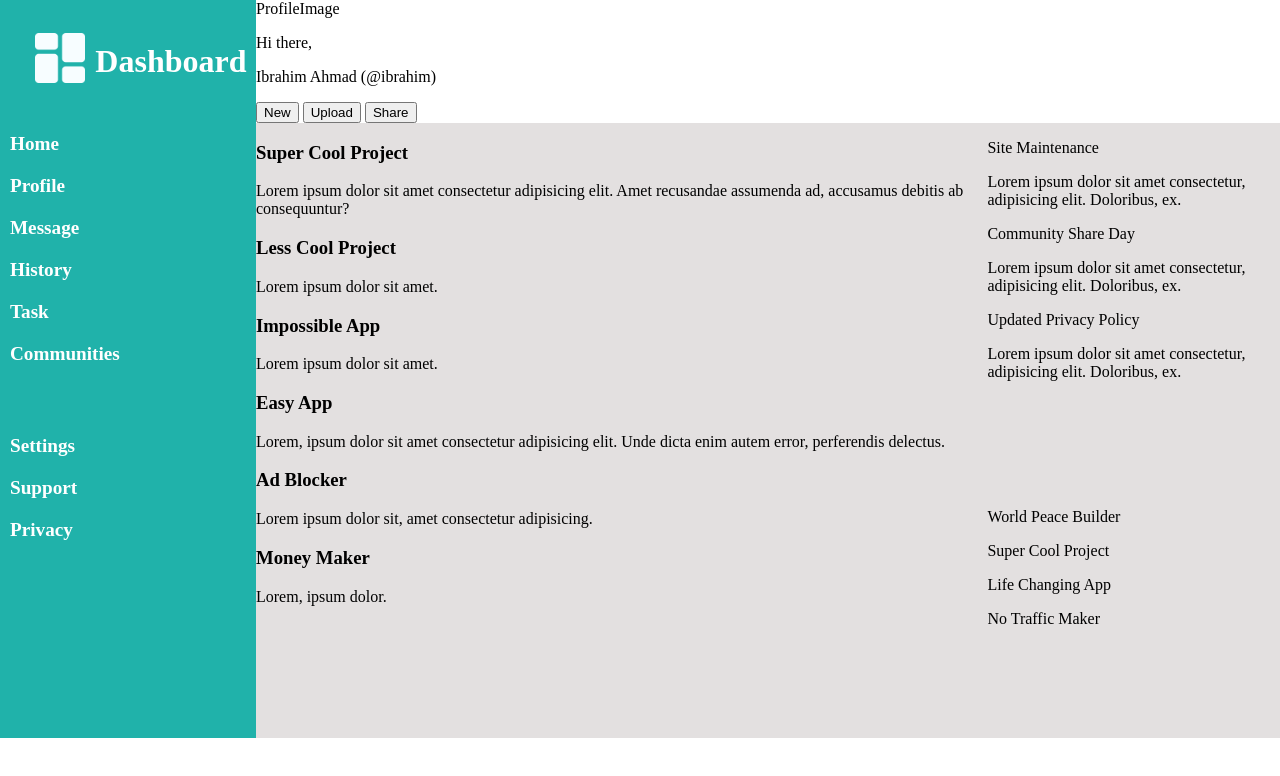
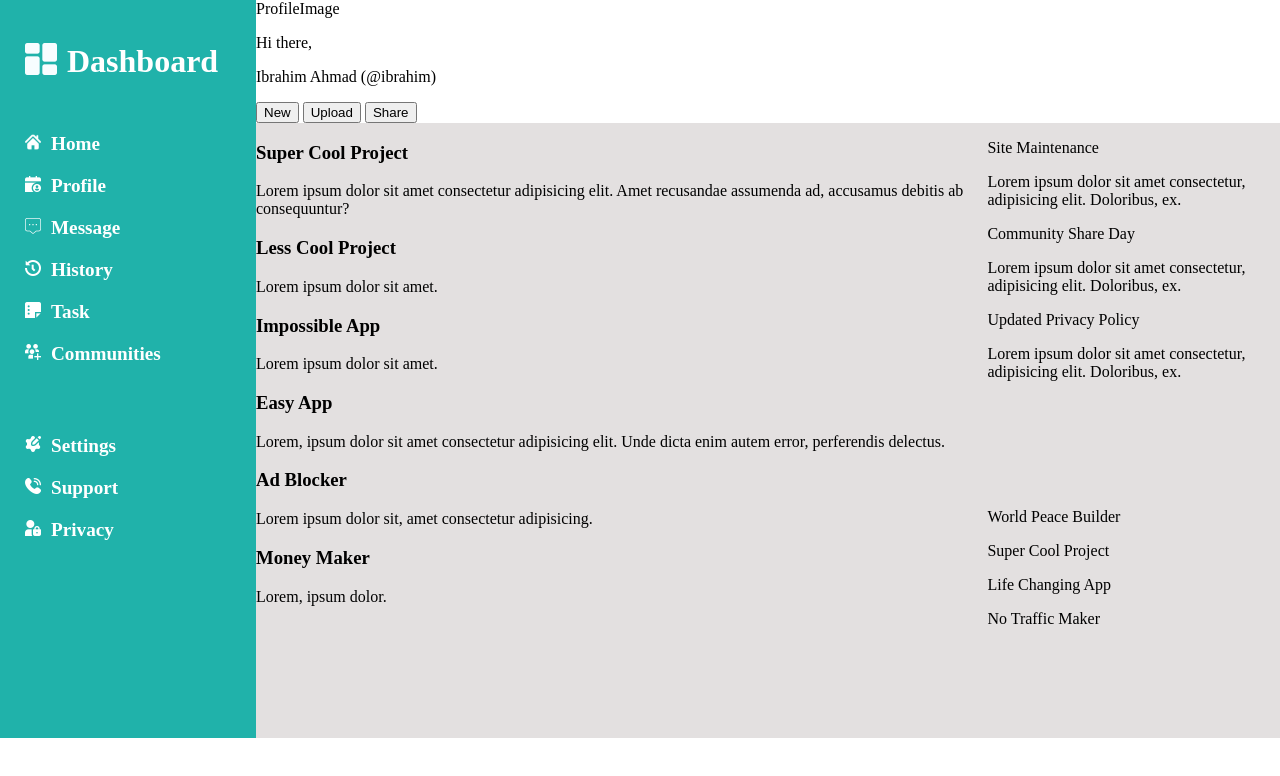
Before and after one commit to ibrahimcode85/Odin_Project_7_AdminDashboard, a plain HTML site: page index.html in a window 1280 px wide. Drawn offline with Linux system fonts and the light colour scheme.

Commit message:
Add UI icon in asset folder. Add style for side-bar navigator.

```diff
--- a/index.html
+++ b/index.html
@@ -28,22 +28,22 @@
                 <img src="Asset/dashboard.png" class="img-logo">
             </a>
 
-            <span>Dashboard</span>
+            <span class="text-logo">Dashboard</span>
         </div>
         <div class="nav-wrapper">
             <div class="nav-bar">
                 <ul class="nav1">
-                    <li>Home</li>
-                    <li>Profile</li>
-                    <li>Message</li>
-                    <li>History</li>
-                    <li>Task</li>
-                    <li>Communities</li>
+                    <li><img src="Asset/home.png"        class="img-icon">Home</li>
+                    <li><img src="Asset/profile.png"     class="img-icon">Profile</li>
+                    <li><img src="Asset/message.png"     class="img-icon">Message</li>
+                    <li><img src="Asset/history.png"     class="img-icon">History</li>
+                    <li><img src="Asset/task.png"        class="img-icon">Task</li>
+                    <li><img src="Asset/communities.png" class="img-icon">Communities</li>
                 </ul>
                 <ul class="nav2">
-                    <li>Settings</li>
-                    <li>Support</li>
-                    <li>Privacy</li>
+                    <li><img src="Asset/settings.png" class="img-icon">Settings</li>
+                    <li><img src="Asset/support.png"  class="img-icon">Support</li>
+                    <li><img src="Asset/privacy.png"  class="img-icon">Privacy</li>
                 </ul>
         </div>
         </div>
--- a/style.css
+++ b/style.css
@@ -19,24 +19,29 @@ body{
 }
 
 .logo{
-    font-size: 2rem;
-    font-weight: bold;
+    padding-left: 15px;
+    align-self: center;
     display: grid;
-    grid-template-columns: 1fr 2fr;
+    grid-template-columns: 1fr 4fr;
 }
 
 .img-logo{
-    width: 50px;
+    padding: 0 10px 0 10px;
+    width: 32px;
 }
 
-.img-wrapper{
-    justify-self: end;
-    align-self: center;
+.img-icon{
+    width: 16px;
+    padding-right: 10px;
 }
 
-span{
-    padding-left: 10px;
-    align-self: center;
+a.img-wrapper{
+    text-decoration: none;
+}
+
+.text-logo{
+    font-size: 2rem;
+    font-weight: bold;
 }
 
 .content{
@@ -49,11 +54,15 @@ ul{
     list-style-type: none;
     padding: 0;
     margin: 0;
+}
 
+ul.nav1{
+    padding-left: 15px;
 }
 
 ul.nav2{
     margin-top: 50px;
+    padding-left: 15px;
 }
 
 li{
```
Also changed, not shown: Asset/communities.png (added), Asset/history.png (added), Asset/home.png (added), Asset/message.png (added), Asset/privacy.png (added), Asset/profile.png (added), Asset/settings.png (added), Asset/support.png (added), Asset/task.png (added).
